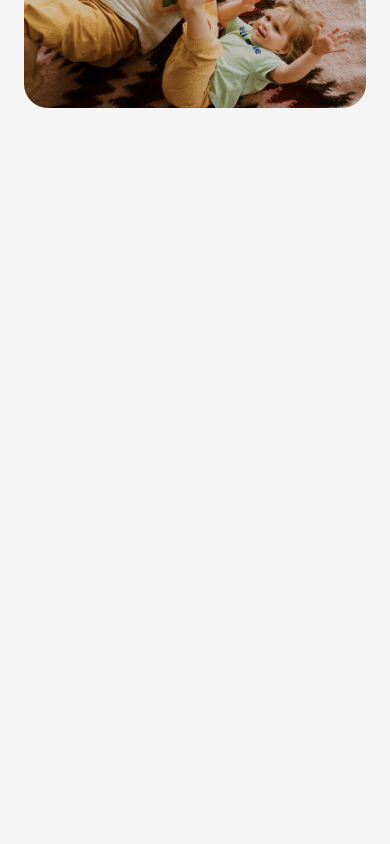
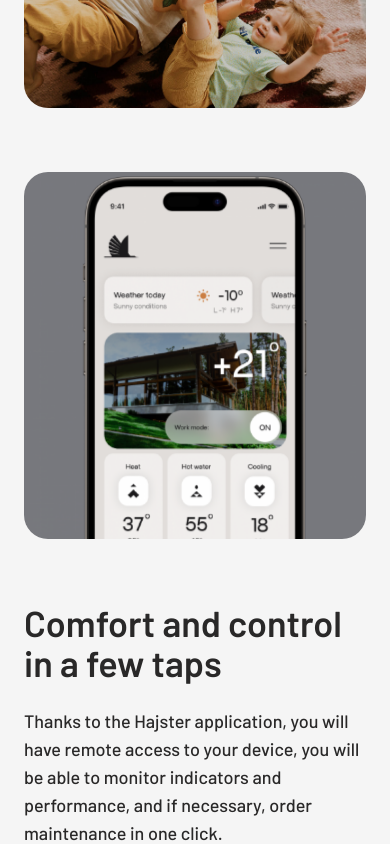
Before and after one commit to mxnan/hajsterclone, a React (Vite) app: page / in a window 390 px wide. Shown: the part 4640-5484 px from the top of the page. Built offline with nearby package versions, Linux system fonts and the light colour scheme.

Commit message:
mobile section done

```diff
--- a/src/App.tsx
+++ b/src/App.tsx
@@ -1,4 +1,13 @@
-import { Functioning, Hero,  Housing,  Intro, Mobilesection, Navbar, Sales, } from "./components";
+import {
+  Functioning,
+  Hero,
+  Housing,
+  Intro,
+  Mobilesection,
+  Navbar,
+  Sales,
+  ScrollSection,
+} from "./components";
 
 const App = () => {
   return (
@@ -12,7 +21,7 @@ const App = () => {
           <Functioning />
           <Housing />
           <Mobilesection />
-
+          <ScrollSection />
         </div>
       </div>
     </>
--- a/src/components/Mobilesection/index.tsx
+++ b/src/components/Mobilesection/index.tsx
@@ -1,7 +1,34 @@
-
+import { motion } from "framer-motion";
+import { mobile } from "../../assets";
 
 export const Mobilesection = () => {
-  return <section className="wrapper h-screen w-full">
+  return (
+    <section className="wrapper h-full w-full px-6 lg:px-[4vw] pb-24">
+      <div className="w-full h-full
+       flex flex-col items-center
+       lg:flex-row lg:justify-evenly
+       gap-16
+       ">
 
-  </section>;
+        <div className="flex relative lg:w-1/3 rounded-3xl overflow-hidden">
+          <motion.img
+          initial={{ scale:1.2 }}
+          animate={{ scale:1.2 }}
+          src={mobile} alt="mobile"
+          className="w-full h-full rounded-3xl max-h-[600px] max-w-[700px] bg-cover" />
+        </div>
+
+        <div className="flex flex-col lg:w-1/4  sm:text-center lg:text-start
+        gap-6
+        ">
+          <h1 className="text-4xl font-semibold">Comfort and control in a few taps</h1>
+          <h1 className="text-lg font-medium">
+            Thanks to the Hajster application, you will have remote access to
+            your device, you will be able to monitor indicators and performance,
+            and if necessary, order maintenance in one click.
+          </h1>
+        </div>
+      </div>
+    </section>
+  );
 };
--- /dev/null
+++ b/src/components/ScrollSection/index.tsx
@@ -0,0 +1,7 @@
+export const ScrollSection = () => {
+  return <section className="wrapper h-screen w-full">
+    <div className="bg-black h-full text-9xl">
+      scroll section
+    </div>
+  </section>;
+};
--- a/src/components/index.ts
+++ b/src/components/index.ts
@@ -5,3 +5,4 @@ export * from "./Sales"
 export * from "./Functioning"
 export * from "./Housing"
 export * from "./Mobilesection"
+export * from "./ScrollSection"
```
